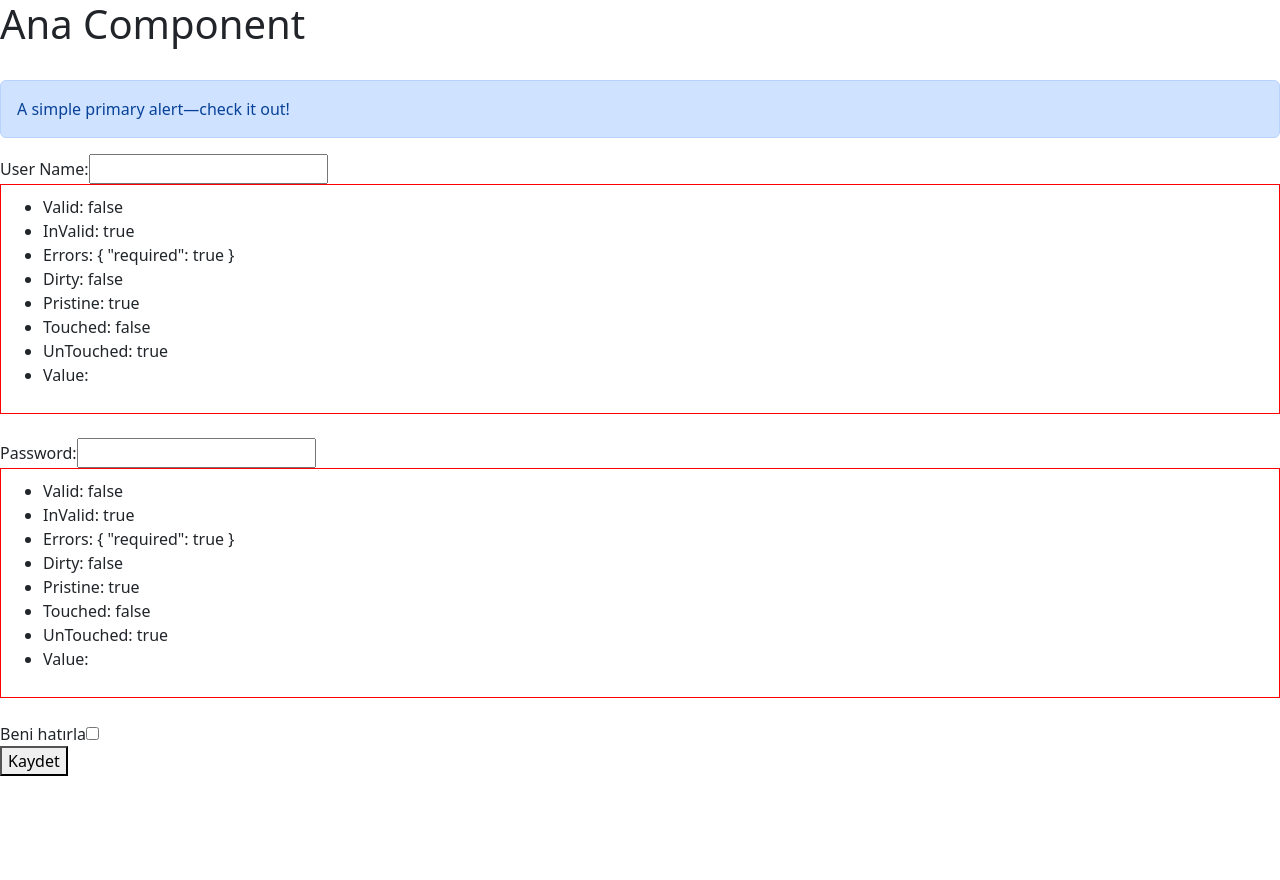
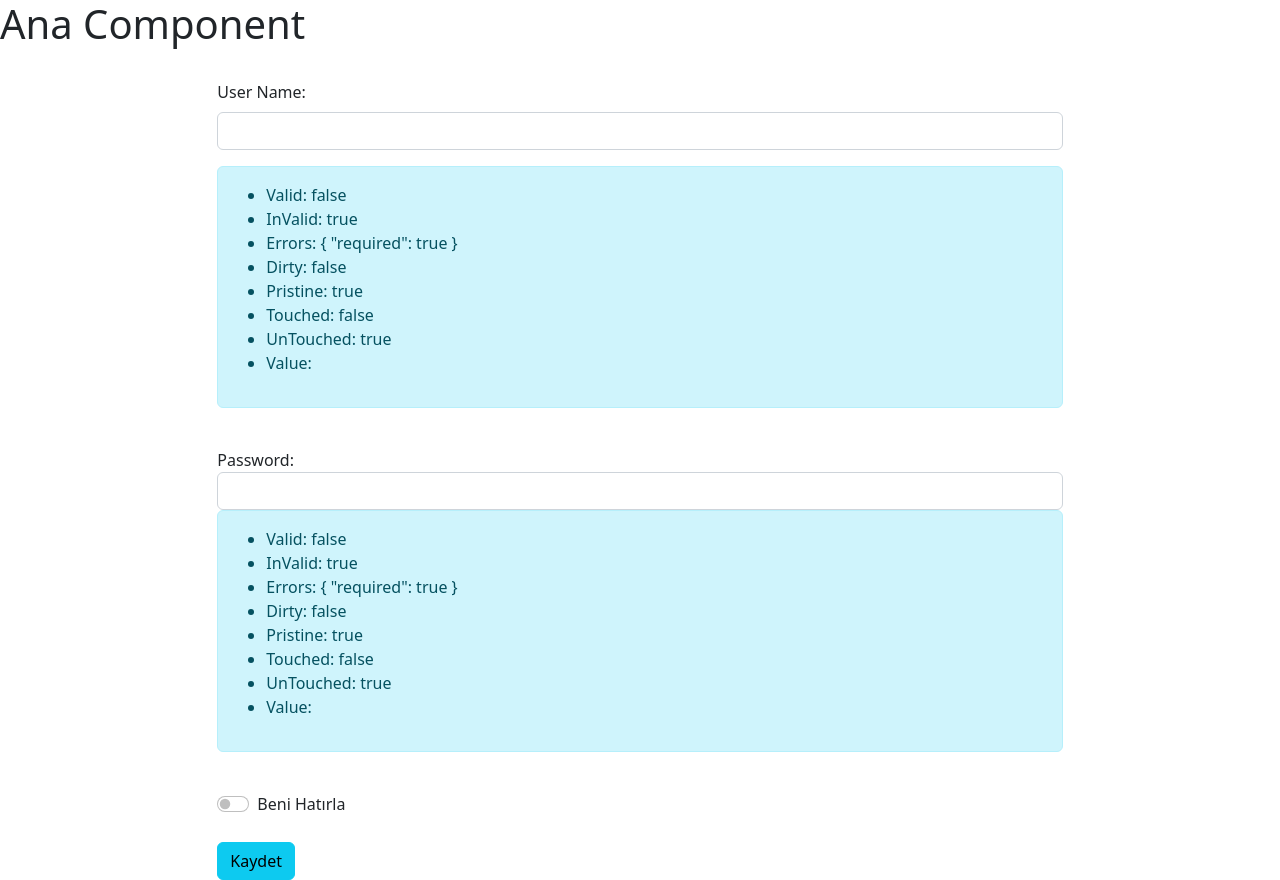
Before and after one commit to atillakalay/TurkcellAngularCourse, an Angular app in the folder angularapp/: page / in a window 1280 px wide. Before the commit the page ends 800 px from the top, so only its background shows below. Built offline with nearby package versions, Linux system fonts and the light colour scheme.

Commit message:
Template Driven Forms Part 15 (Bootstrap Css Framework-2) course has been completed.

```diff
--- a/angularapp/src/app/forms/template-driven/template-driven.component.html
+++ b/angularapp/src/app/forms/template-driven/template-driven.component.html
@@ -1,17 +1,25 @@
-<div class="alert alert-primary" role="alert">
-  A simple primary alert—check it out!
-</div>
+<div class="row">
+
+  <div class="col-md-8 offset-md-2" >
 
     <form #saveForm="ngForm" (ngSubmit)="save(saveForm)">
-  <label for="userName">User Name:</label>
-  <input #userNameInput="ngModel" type="text" name="userName" id="userName" [ngModel]="loginModel.userName" required="">
-<div *ngIf="userNameInput.invalid && (userNameInput.dirty || userNameInput.touched)">
+
+
+      <div class="mb-3">
+        <label for="userName" class="form-label">User Name:</label>
+        <input class="form-control" #userNameInput="ngModel" type="text" name="userName" id="userName" [ngModel]="loginModel.userName" required="">
+        <div class="alert alert-danger" *ngIf="userNameInput.invalid && (userNameInput.dirty || userNameInput.touched)">
           <small *ngIf="userNameInput.errors?.['required']" style="color: red;">Kullanıcı adı alanı zorunludur.</small>
+        </div>
       </div>
 
 
 
-  <div style="border: 1px solid red; padding:10px">
+
+
+
+
+      <div class="alert alert-info" >
         <ul>
           <li>Valid: {{userNameInput.valid}}</li>
           <li>InValid: {{userNameInput.invalid}}</li>
@@ -27,15 +35,15 @@
       <br>
 
       <label for="password">Password:</label>
-  <input [ngClass]="{invalidRed:isValid(userPasswordInput.control),validGreen:isSuccessValid(userPasswordInput.control)}" #userPasswordInput="ngModel" type="password" name="password" id="password" [ngModel]="loginModel.password" required="" minlength="4" >
+      <input class="form-control" [ngClass]="{invalidRed:isValid(userPasswordInput.control),validGreen:isSuccessValid(userPasswordInput.control)}" #userPasswordInput="ngModel" type="password" name="password" id="password" [ngModel]="loginModel.password" required="" minlength="4" >
 
 
-  <div *ngIf="userPasswordInput.invalid && (userPasswordInput.dirty || userPasswordInput.touched)">
+      <div class="alert alert-danger" *ngIf="userPasswordInput.invalid && (userPasswordInput.dirty || userPasswordInput.touched)">
         <small *ngIf="userPasswordInput.errors?.['required']" style="color: red;">Şifre alanı zorunludur.</small>
         <small *ngIf="userPasswordInput.errors?.['minlength']" style="color: red;">Şifre alanı en az 4 karekter olabilir.</small>
       </div>
 
-  <div style="border: 1px solid red; padding:10px">
+      <div class="alert alert-info">
         <ul>
           <li>Valid: {{userPasswordInput.valid}}</li>
           <li>InValid: {{userPasswordInput.invalid}}</li>
@@ -50,8 +58,12 @@
 
       <br>
 
-  <label for="rememberMe">Beni hatırla</label>
- <input type="checkbox" name="rememberMe" [ngModel]="loginModel.rememberMe">
+
+
+     <div class="form-check form-switch">
+      <input class="form-check-input"  type="checkbox" name="rememberMe" role="switch" checked [ngModel]="loginModel.rememberMe">
+      <label class="form-check-label" for="rememberMe">Beni Hatırla</label>
+    </div>
       <br>
 
       <!-- <label for="country">Ülke</label> -->
@@ -63,5 +75,10 @@
         <input [ngModel]="loginModel.gender" type="radio" name="gender" [value]="item.value" (ngModelChange)="genderChange($event)">{{item.text}}
       </div>
       <br> -->
-  <button type="submit">Kaydet</button>
+      <button class="btn btn-info" type="submit">Kaydet</button>
     </form>
+
+  </div>
+
+
+</div>
```
Lines whose indentation alone changed are shown as unchanged.
